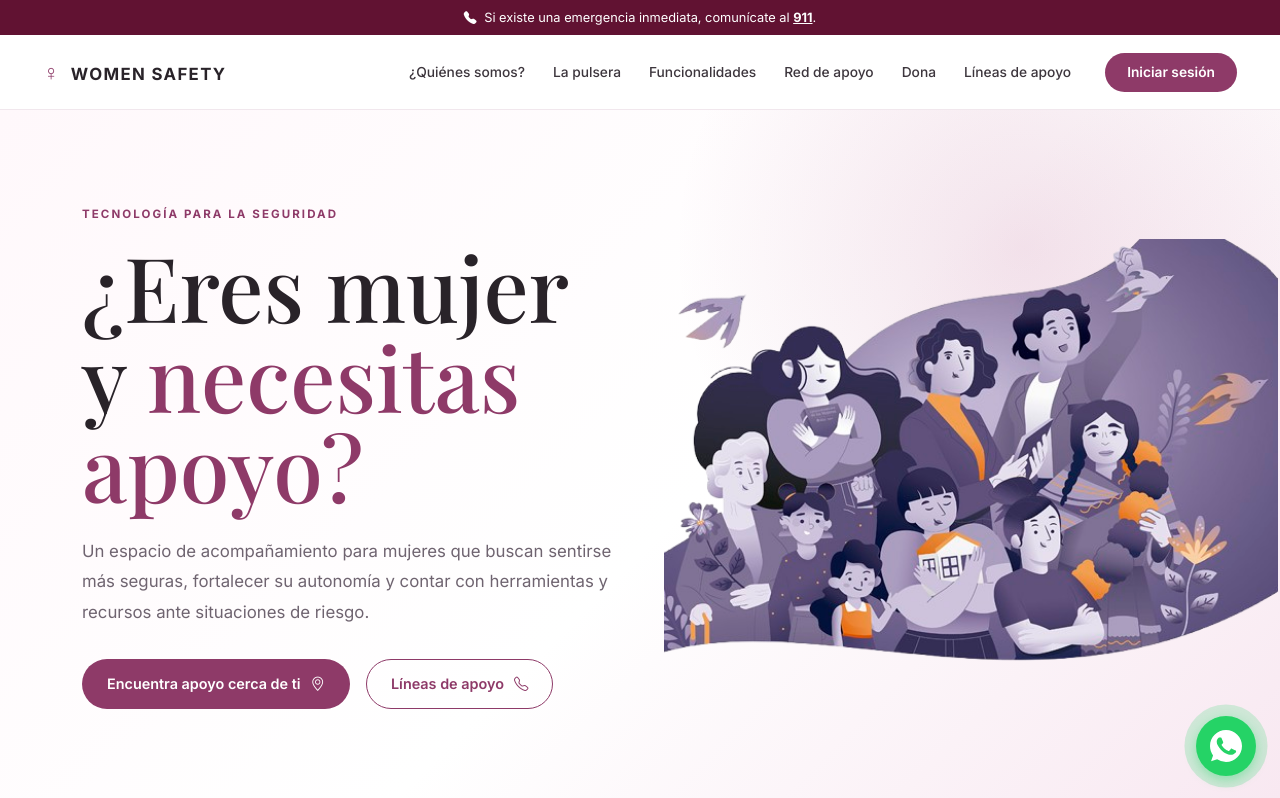
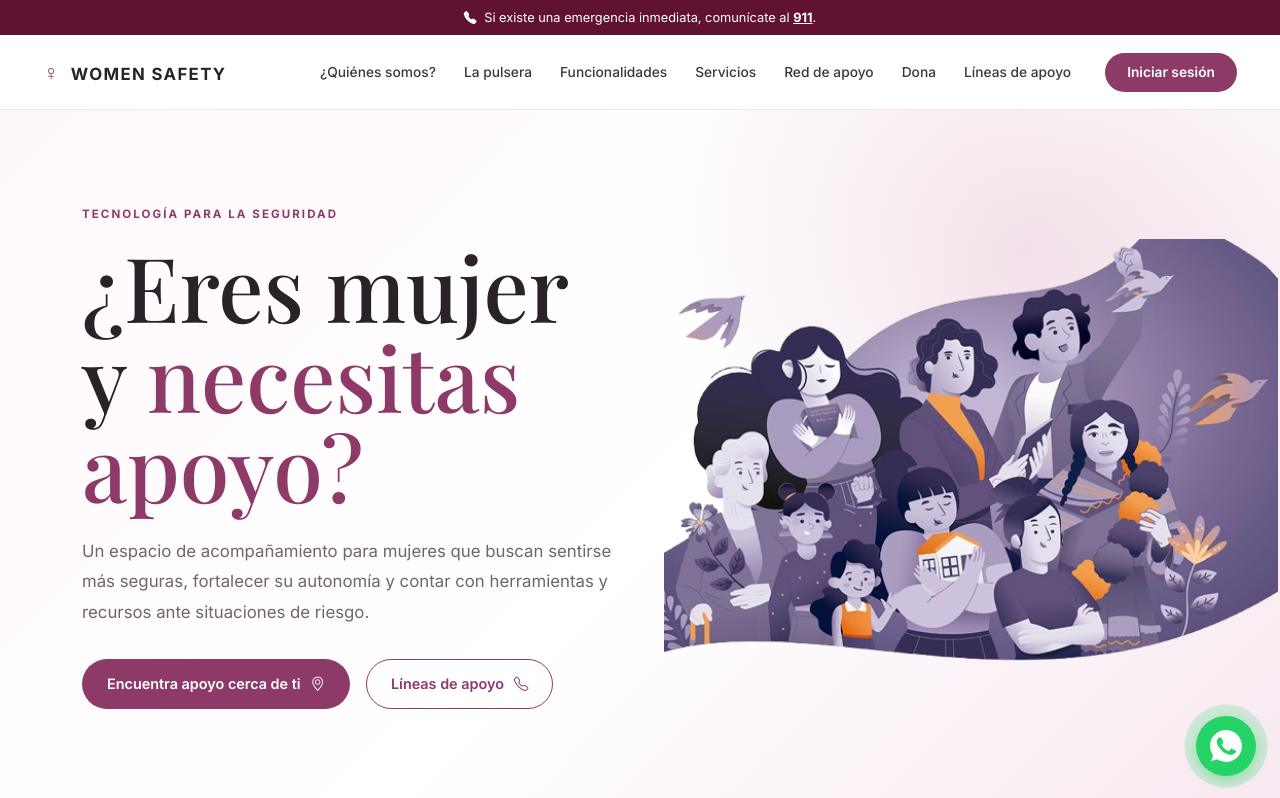
Before and after one commit to Freyramartinez/DUWIUWA, a Node server app: page / in a window 1280 px wide. Shown: the top 798 px of the page. Run offline with Node 20, Linux system fonts and the light colour scheme; data that the repository does not hold is empty; some libraries are stand-ins or nearby versions.

Commit message:
Regreso de seccion de servicios

```diff
--- a/views/index.ejs
+++ b/views/index.ejs
@@ -1822,7 +1822,7 @@
                 <a href="#quienes-somos">¿Quiénes somos?</a>
                 <a href="#pulsera">La pulsera</a>
                 <a href="#funcionalidades">Funcionalidades</a>
-                <!-- <a href="#servicios">Servicios</a>-->
+                <a href="#servicios">Servicios</a>
                 <a href="#red-de-apoyo">Red de apoyo</a>
                 <a href="#donaciones">Dona</a>
                 <a href="/contacto">Líneas de apoyo</a>
@@ -2204,7 +2204,7 @@
 
         <!-- =========================================================
              NUESTROS SERVICIOS
-        =========================================================
+        ========================================================= -->
         <section id="servicios" class="ws-section bg-white">
             <div class="container">
 
@@ -2267,7 +2267,7 @@
                 </div>
             </div>
         </section>
- -->
+
 
         <!-- =========================================================
              DONACIONES
--- a/views/partials/navbar.ejs
+++ b/views/partials/navbar.ejs
@@ -35,11 +35,11 @@
             <a href="/#funcionalidades">
                 Funcionalidades
             </a>
-<!--
+
             <a href="/#servicios">
                 Servicios
             </a>
--->
+
             <a href="/mapa">
                 Ubicación
             </a>
```
